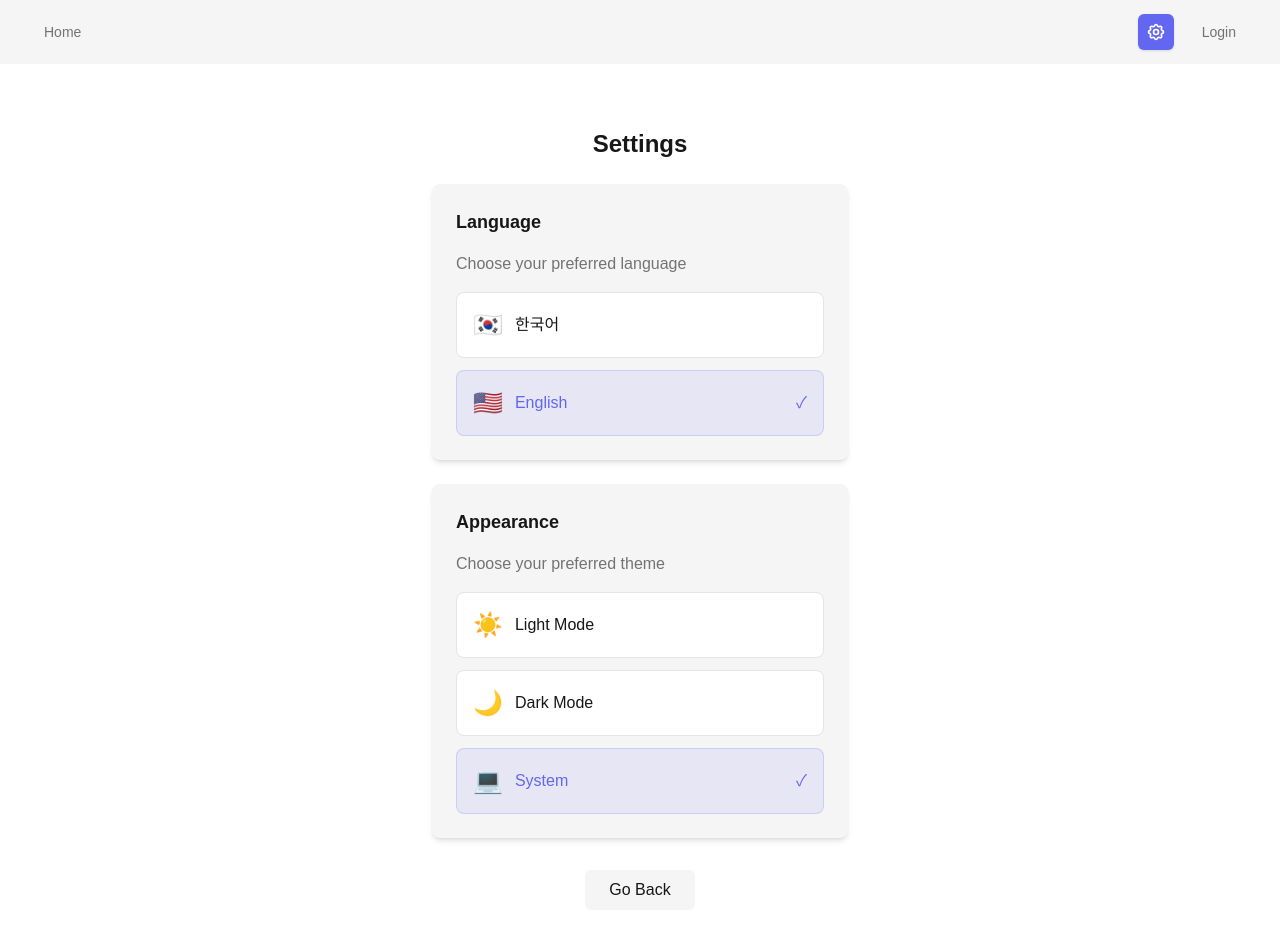
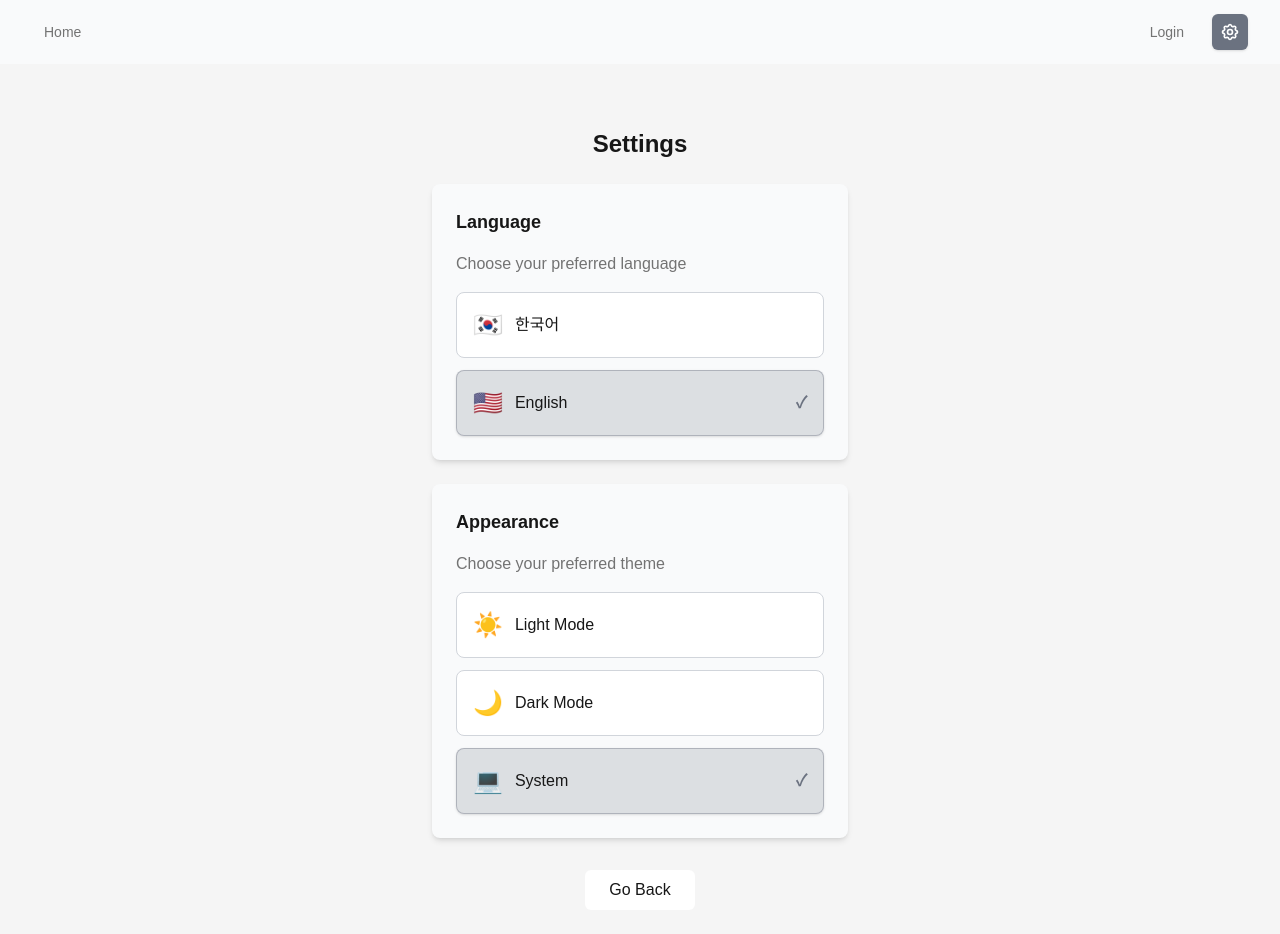
Before and after one commit to publicPark/anything, a Next.js app: page /en/settings in a window 1280 px wide. Shown: the top 934 px of the page. Built offline with nearby package versions, Linux system fonts and the light colour scheme; no server answers.

Commit message:
feat : 컬러 설정 완료

```diff
--- a/src/app/[locale]/profile/page.tsx
+++ b/src/app/[locale]/profile/page.tsx
@@ -85,7 +85,7 @@ export default function ProfilePage() {
 
   const getRoleColor = (role: string) => {
     switch (role) {
-      case 'basic': return 'bg-muted text-foreground'
+      case 'basic': return 'bg-background text-foreground'
       case 'premium': return 'bg-info-100 text-info-800'
       case 'admin': return 'bg-destructive/10 text-destructive'
       default: return 'bg-muted text-foreground'
--- a/src/app/[locale]/settings/page.tsx
+++ b/src/app/[locale]/settings/page.tsx
@@ -62,9 +62,9 @@ export default function SettingsPage() {
                 <button
                   key={lang}
                   onClick={() => switchLanguage(lang)}
-                  className={`w-full flex items-center justify-between p-4 rounded-lg border transition-colors ${
+                  className={`w-full flex items-center justify-between p-4 rounded-lg border transition-colors cursor-pointer ${
                     locale === lang
-                      ? 'bg-primary/10 border-primary/20 text-primary'
+                      ? 'bg-primary/20 border-primary/40 text-foreground shadow-sm'
                       : 'bg-input border-border text-foreground hover:bg-muted'
                   }`}
                 >
@@ -73,7 +73,7 @@ export default function SettingsPage() {
                     <span className="font-medium">{getLanguageDisplay(lang)}</span>
                   </div>
                   {locale === lang && (
-                    <span className="text-primary">
+                    <span className="text-primary font-bold">
                       ✓
                     </span>
                   )}
@@ -94,9 +94,9 @@ export default function SettingsPage() {
             <div className="space-y-3">
               <button
                 onClick={() => setTheme('light')}
-                className={`w-full flex items-center justify-between p-4 rounded-lg border transition-colors ${
+                className={`w-full flex items-center justify-between p-4 rounded-lg border transition-colors cursor-pointer ${
                   theme === 'light'
-                    ? 'bg-primary/10 border-primary/20 text-primary'
+                    ? 'bg-primary/20 border-primary/40 text-foreground shadow-sm'
                     : 'bg-input border-border text-foreground hover:bg-muted'
                 }`}
               >
@@ -105,7 +105,7 @@ export default function SettingsPage() {
                   <span className="font-medium">{t('settings.lightMode')}</span>
                 </div>
                 {theme === 'light' && (
-                  <span className="text-primary">
+                  <span className="text-primary font-bold">
                     ✓
                   </span>
                 )}
@@ -113,9 +113,9 @@ export default function SettingsPage() {
 
               <button
                 onClick={() => setTheme('dark')}
-                className={`w-full flex items-center justify-between p-4 rounded-lg border transition-colors ${
+                className={`w-full flex items-center justify-between p-4 rounded-lg border transition-colors cursor-pointer ${
                   theme === 'dark'
-                    ? 'bg-primary/10 border-primary/20 text-primary'
+                    ? 'bg-primary/20 border-primary/40 text-foreground shadow-sm'
                     : 'bg-input border-border text-foreground hover:bg-muted'
                 }`}
               >
@@ -124,7 +124,7 @@ export default function SettingsPage() {
                   <span className="font-medium">{t('settings.darkMode')}</span>
                 </div>
                 {theme === 'dark' && (
-                  <span className="text-primary">
+                  <span className="text-primary font-bold">
                     ✓
                   </span>
                 )}
@@ -132,9 +132,9 @@ export default function SettingsPage() {
 
               <button
                 onClick={() => setTheme('system')}
-                className={`w-full flex items-center justify-between p-4 rounded-lg border transition-colors ${
+                className={`w-full flex items-center justify-between p-4 rounded-lg border transition-colors cursor-pointer ${
                   theme === 'system'
-                    ? 'bg-primary/10 border-primary/20 text-primary'
+                    ? 'bg-primary/20 border-primary/40 text-foreground shadow-sm'
                     : 'bg-input border-border text-foreground hover:bg-muted'
                 }`}
               >
@@ -143,7 +143,7 @@ export default function SettingsPage() {
                   <span className="font-medium">{t('settings.systemMode')}</span>
                 </div>
                 {theme === 'system' && (
-                  <span className="text-primary">
+                  <span className="text-primary font-bold">
                     ✓
                   </span>
                 )}
--- a/src/app/globals.css
+++ b/src/app/globals.css
@@ -2,23 +2,23 @@
 
 :root {
   /* 기본 색상 - 의미론적 시스템 */
-  --background: #ffffff;        /* 기본 배경 */
+  --background: #f5f5f5;        /* 연한 회색 배경 (원래 카드색) */
   --foreground: #171717;        /* 기본 텍스트 */
-  --muted: #f5f5f5;            /* 연한 배경 (카드, 섹션 등) */
+  --muted: #f9fafb;            /* 밝은 흰색 배경 (카드, 섹션 등) */
   --muted-foreground: #737373;  /* 연한 텍스트 */
-  --border: #e5e5e5;           /* 테두리 */
+  --border: #d1d5db;           /* 테두리 */
   --input: #ffffff;            /* 입력 필드 배경 */
   --ring: #6366f1;             /* 포커스 링 */
 
   /* 버튼 색상 */
-  --primary: #6366f1;          /* 기본 버튼 배경 */
-  --primary-foreground: #ffffff; /* 기본 버튼 텍스트 */
-  --primary-hover: #4f46e5;    /* 기본 버튼 호버 */
-  --primary-active: #4338ca;   /* 기본 버튼 활성 */
-  --secondary: #f5f5f5;        /* 보조 버튼 배경 */
+  --primary: #6b7280;          /* 뉴트럴 그레이 */
+  --primary-foreground: #ffffff; /* 흰색 텍스트 */
+  --primary-hover: #4b5563;    /* 조금 더 어두운 그레이 */
+  --primary-active: #374151;   /* 더 어두운 그레이 */
+  --secondary: #ffffff;        /* 보조 버튼 배경 */
   --secondary-foreground: #171717; /* 보조 버튼 텍스트 */
-  --secondary-hover: #e5e5e5;  /* 보조 버튼 호버 */
-  --secondary-active: #d4d4d4; /* 보조 버튼 활성 */
+  --secondary-hover: #f5f5f5;  /* 보조 버튼 호버 */
+  --secondary-active: #e5e5e5; /* 보조 버튼 활성 */
   --destructive: #dc2626;      /* 위험 버튼 배경 */
   --destructive-foreground: #ffffff; /* 위험 버튼 텍스트 */
   --destructive-hover: #b91c1c; /* 위험 버튼 호버 */
@@ -102,10 +102,10 @@
   --ring: #6366f1;             /* 포커스 링 (동일) */
 
   /* 버튼 색상 - 다크모드 */
-  --primary: #6366f1;          /* 기본 버튼 배경 (동일) */
-  --primary-foreground: #ffffff; /* 기본 버튼 텍스트 (동일) */
-  --primary-hover: #4f46e5;    /* 기본 버튼 호버 (동일) */
-  --primary-active: #4338ca;   /* 기본 버튼 활성 (동일) */
+  --primary: #6b7280;          /* 뉴트럴 그레이 */
+  --primary-foreground: #ffffff; /* 흰색 텍스트 */
+  --primary-hover: #4b5563;    /* 조금 더 어두운 그레이 */
+  --primary-active: #374151;   /* 더 어두운 그레이 */
   --secondary: #262626;        /* 보조 버튼 배경 */
   --secondary-foreground: #ededed; /* 보조 버튼 텍스트 */
   --secondary-hover: #404040;  /* 보조 버튼 호버 */
--- a/src/components/Navigation.tsx
+++ b/src/components/Navigation.tsx
@@ -56,32 +56,19 @@ export default function Navigation() {
             </div>
           </div>
           <div className="flex items-center space-x-4">
-            {/* 설정 버튼 */}
-            <SettingsButton />
 
             {profile && (
               <>
                 <Link
                   href={getLocalizedPath('/profile')}
                   className={cn(
-                    'px-3 py-2 rounded-md text-sm font-medium transition-colors',
+                    'px-3 py-2 rounded-md text-sm font-medium transition-colors cursor-pointer',
                     isActive('/profile')
                       ? 'bg-primary text-primary-foreground shadow-sm'
                       : 'text-muted-foreground hover:text-foreground hover:bg-background'
                   )}
                   >
-                    {t('navigation.profile')}
-                  </Link>
-                <Link
-                  href={getLocalizedPath('/settings')}
-                  className={cn(
-                    'px-3 py-2 rounded-md text-sm font-medium transition-colors',
-                    isActive('/settings')
-                      ? 'bg-primary text-primary-foreground shadow-sm'
-                      : 'text-muted-foreground hover:text-foreground hover:bg-background'
-                  )}
-                  >
-                    {t('navigation.settings')}
+                    {profile.display_name || profile.username}
                   </Link>
               </>
             )}
@@ -98,6 +85,8 @@ export default function Navigation() {
                   {t('navigation.login')}
                 </Link>
             )}
+            {/* 설정 버튼 */}
+            <SettingsButton />
           </div>
         </div>
       </div>
--- a/src/components/SettingsButton.tsx
+++ b/src/components/SettingsButton.tsx
@@ -19,7 +19,7 @@ export default function SettingsButton() {
   return (
     <button
       onClick={goToSettings}
-      className={`p-2 rounded-md transition-colors ${
+      className={`p-2 rounded-md transition-colors cursor-pointer ${
         isActive()
           ? 'bg-primary text-primary-foreground shadow-sm'
           : 'text-muted-foreground hover:text-foreground hover:bg-background'
```
